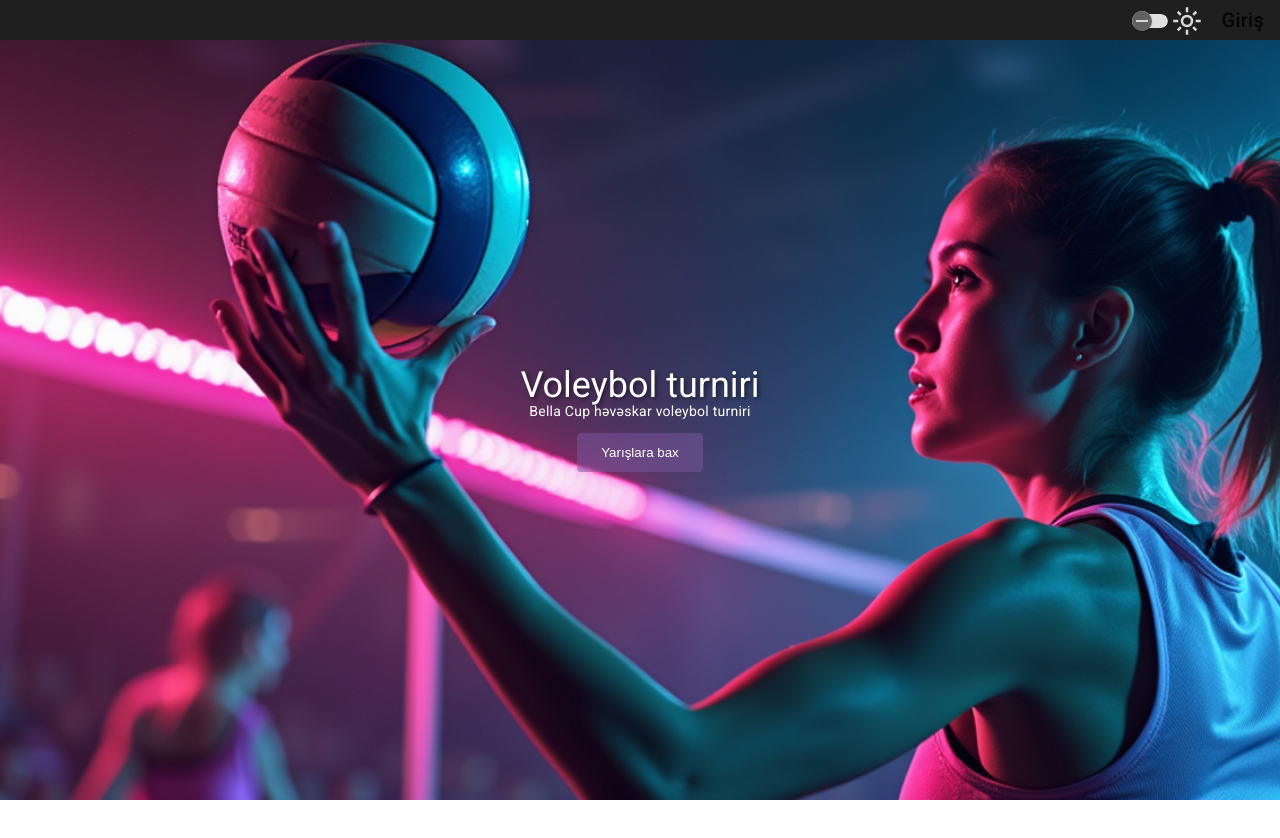
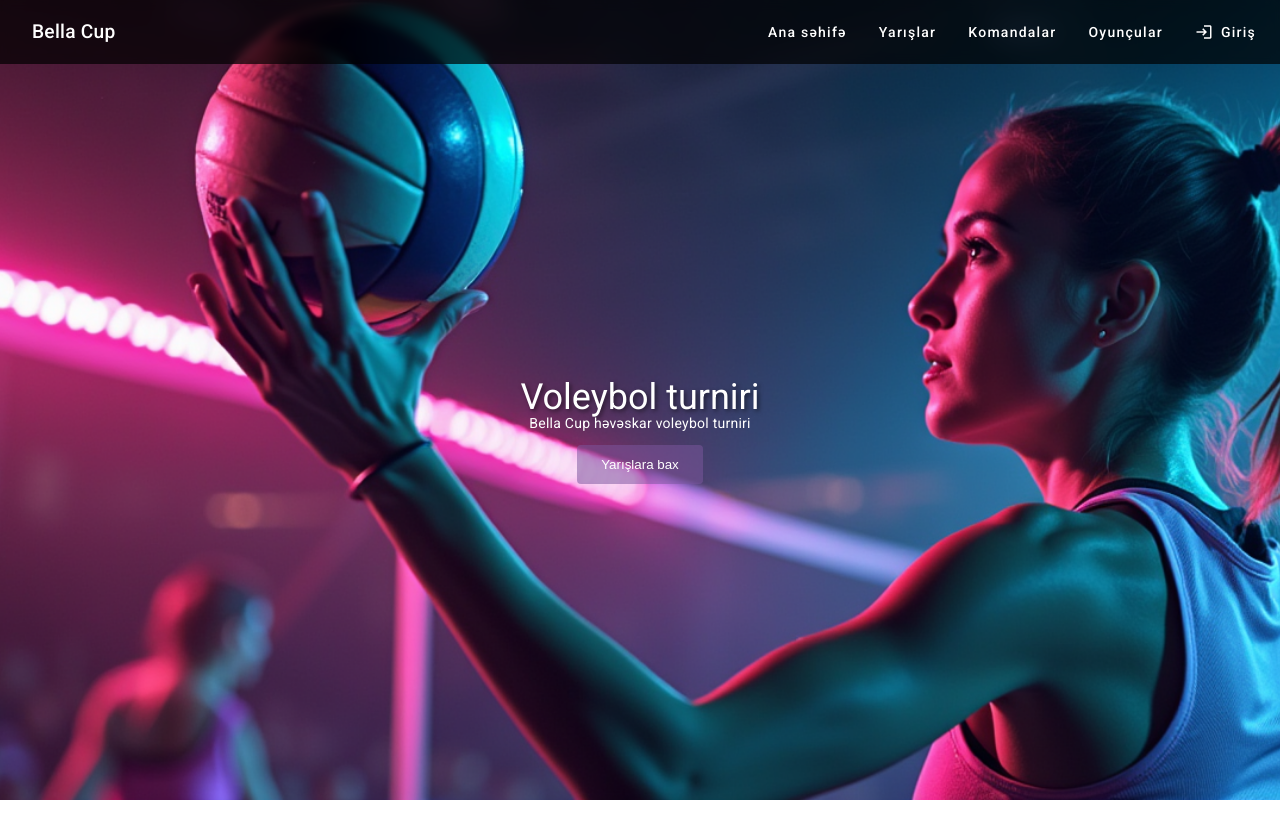
Before and after one commit to kamran134/volleytournament-front, an Angular app: page / in a window 1280 px wide. After the commit the page ends 800 px from the top, so only its background shows below. Built offline with nearby package versions, Linux system fonts and the light colour scheme.

Commit message:
home page and registration

```diff
--- a/src/app/app.component.html
+++ b/src/app/app.component.html
@@ -1,9 +1,6 @@
-<header>
+<!-- <header>
     <mat-toolbar [color]="darkMode ? 'black' : 'white'" [ngClass]="isScrolled ? 'header isScrolled' : 'header'">
         <div class="header__left" routerLink="/" style="cursor: pointer;">
-            <!-- <span class="header__logo">
-                <img src="assets/isim.png" height="60px" alt="Logo" class="header__logo-img" />
-            </span> -->
         </div>
         <div class="header__right">
             <div>
@@ -19,7 +16,7 @@
             </div>
         </div>
     </mat-toolbar>
-</header>
+</header> -->
 <div class="main-container" [ngClass]="darkMode ? 'dark-mode' : 'light-mode'">
     <router-outlet></router-outlet>
 </div>
--- a/src/app/app.routes.ts
+++ b/src/app/app.routes.ts
@@ -6,12 +6,6 @@ import { RegisterComponent } from './features/auth/register/register/register.co
 
 export const routes: Routes = [
     { path: '', component: HomeComponent },
-    // { path: 'districts', component: DistrictsListComponent, canActivate: [authGuard] },
-    // { path: 'schools', component: SchoolsListComponent, canActivate: [authGuard] },
-    // { path: 'teachers', component: TeachersListComponent, canActivate: [authGuard] },
-    // { path: 'students', component: StudentsListComponent, canActivate: [authGuard] },
-    // { path: 'students/:id', component: StudentDetailsComponent, canActivate: [authGuard] },
-    // { path: 'exams', component: ExamsListComponent, canActivate: [authGuard] },
     { path: 'admin', loadChildren: () => import('./features/dashboard/dashboard.routes').then(m => m.routes), canActivate: [authGuard] },
     { path: 'login', component: LoginComponent },
     { path: 'register', component: RegisterComponent },
--- a/src/app/features/auth/components/login/login.component.html
+++ b/src/app/features/auth/components/login/login.component.html
@@ -13,6 +13,11 @@
 
         <button type="submit" [disabled]="loginForm.invalid">Daxil ol</button>
 
+        <div class="register-link">
+            <span>Hesabınız yoxdur? </span>
+            <a routerLink="/register">Qeydiyyatdan keçin</a>
+        </div>
+
         <p *ngIf="errorMessage()">{{ errorMessage() }}</p>
     </form>
 </div>
--- a/src/app/features/auth/components/login/login.component.scss
+++ b/src/app/features/auth/components/login/login.component.scss
@@ -11,7 +11,22 @@ input {
 }
 
 button {
-    width: 100%;
+    width: 320px;
     padding: 10px;
     margin-top: 10px;
 }
+
+.register-link {
+    margin-top: 10px;
+    font-size: 14px;
+
+    a {
+        color: #007bff;
+        text-decoration: none;
+        cursor: pointer;
+
+        &:hover {
+            text-decoration: underline;
+        }
+    }
+}
--- a/src/app/features/auth/components/login/login.component.ts
+++ b/src/app/features/auth/components/login/login.component.ts
@@ -2,13 +2,13 @@ import { HttpClientModule } from '@angular/common/http';
 import { Component, inject, signal } from '@angular/core';
 import { FormBuilder, ReactiveFormsModule, Validators } from '@angular/forms';
 import { AuthService } from '../../../../core/services/auth.service';
-import { Router } from '@angular/router';
+import { Router, RouterModule } from '@angular/router';
 import { CommonModule } from '@angular/common';
 
 @Component({
     selector: 'app-login',
     standalone: true,
-    imports: [ReactiveFormsModule, HttpClientModule, CommonModule],
+    imports: [ReactiveFormsModule, HttpClientModule, CommonModule, RouterModule],
     templateUrl: './login.component.html',
     styleUrl: './login.component.scss'
 })
--- a/src/app/features/auth/register/register/register.component.scss
+++ b/src/app/features/auth/register/register/register.component.scss
@@ -11,7 +11,7 @@ input {
 }
 
 button {
-    width: 100%;
+    width: 320px;
     padding: 10px;
     margin-top: 10px;
 }
--- a/src/app/features/home/components/home/home.component.html
+++ b/src/app/features/home/components/home/home.component.html
@@ -1,13 +1,33 @@
 <div class="cover">
+    <mat-toolbar class="navigation">
+        <button mat-icon-button class="nav-toggle" (click)="sidenav.toggle()" aria-label="Toggle menu">
+            <mat-icon>menu</mat-icon>
+        </button>
+        <span class="toolbar-title">Bella Cup</span>
+        <div class="desktop-menu">
+            <a mat-button routerLink="/">Ana səhifə</a>
+            <a mat-button routerLink="/tournaments">Yarışlar</a>
+            <a mat-button routerLink="/teams">Komandalar</a>
+            <a mat-button routerLink="/players">Oyunçular</a>
+            <a mat-button routerLink="/login"><mat-icon>login</mat-icon> Giriş</a>
+        </div>
+    </mat-toolbar>
+
+    <mat-sidenav-container>
+        <mat-sidenav #sidenav mode="over" class="mobile-menu">
+            <mat-nav-list>
+                <a mat-list-item routerLink="/" (click)="sidenav.close()">Ana səhifə</a>
+                <a mat-list-item routerLink="/tournaments" (click)="sidenav.close()">Yarışlar</a>
+                <a mat-list-item routerLink="/teams" (click)="sidenav.close()">Komandalar</a>
+                <a mat-list-item routerLink="/players" (click)="sidenav.close()">Oyunçular</a>
+                <a mat-list-item routerLink="/login" (click)="sidenav.close()"><mat-icon>login</mat-icon> Giriş</a>
+            </mat-nav-list>
+        </mat-sidenav>
+    </mat-sidenav-container>
+
     <div class="cover__container">
         <h1>Voleybol turniri</h1>
         <p>Bella Cup həvəskar voleybol turniri</p>
         <button class="cover__button" routerLink="/tournaments">Yarışlara bax</button>
     </div>
 </div>
-
-<div class="cards">
-    <div class="cards__container">
-
-    </div>
-</div>
--- a/src/app/features/home/components/home/home.component.scss
+++ b/src/app/features/home/components/home/home.component.scss
@@ -1,14 +1,20 @@
 .cover {
     width: 100%;
-    height: calc(100vh - 40px); // Adjust height based on your header height
+    height: 100vh;
     background-image: url('/assets/cyberpunk_cover.png');
     background-size: cover;
     background-position: center;
-    display: flex;
-    align-items: center;
-    justify-content: center;
-    color: white;
-    text-align: center;
+    position: relative;
+
+    &__container {
+        display: flex;
+        flex-direction: column;
+        align-items: center;
+        justify-content: center;
+        height: calc(100% - 64px); /* Adjust for toolbar height */
+        text-align: center;
+        color: white;
+    }
 
     h1 {
         font-size: 36px;
@@ -17,7 +23,7 @@
     }
 
     &__button {
-        background-color: rgb(123 86 157 / 52%);
+        background-color: rgba(123, 86, 157, 0.52);
         color: white;
         border: none;
         padding: 12px 24px;
@@ -31,43 +37,56 @@
     }
 }
 
+.navigation {
+    background: rgba(0, 0, 0, 0.7);
+    backdrop-filter: blur(5px);
+}
 
-.cards {
+.toolbar-title {
+    margin-left: 1rem;
+    font-size: 1.2rem;
+    color: white;
+}
+
+.desktop-menu {
+    margin-left: auto;
     display: flex;
-    justify-content: center;
+    gap: 1rem;
+}
 
-    &__container {
-        max-width: 680px;
-        width: 100%;
-        display: flex;
-        flex-wrap: wrap;
-        padding: 20px;
-        gap: 20px;
-        justify-content: center;
+.desktop-menu a {
+    color: white;
+    text-shadow: 1px 1px 2px rgba(0, 0, 0, 0.3);
+}
+
+.desktop-menu a:hover {
+    color: #ffd700;
+}
+
+.nav-toggle {
+    display: none;
+    color: white;
+}
+
+.mobile-menu {
+    width: 250px;
+    background-color: rgba(0, 0, 0, 0.9);
+}
+
+.mobile-menu a {
+    color: white;
+}
+
+@media screen and (max-width: 768px) {
+    .nav-toggle {
+        display: block;
+    }
+
+    .desktop-menu {
+        display: none;
+    }
+
+    .toolbar-title {
+        font-size: 1rem;
     }
 }
-
-.card {
-    width: 200px;
-    height: 150px;
-    display: flex;
-    flex-direction: column;
-    align-items: center;
-    justify-content: center;
-    background-color: #004f4f;
-    color: cyan;
-    border-radius: 10px;
-    box-shadow: 0 2px 5px rgba(0, 0, 0, 0.2);
-    text-align: center;
-    cursor: pointer;
-    transition: transform 0.2s, box-shadow 0.2s;
-
-    &:hover {
-        transform: scale(1.05);
-        box-shadow: 0 4px 10px rgba(0, 0, 0, 0.3);
-    }
-
-    h2 {
-        font-size: 18px;
-    }
-}
```
Also changed, not shown: src/app/features/home/components/home/home.component.ts (+13 -2 lines).
